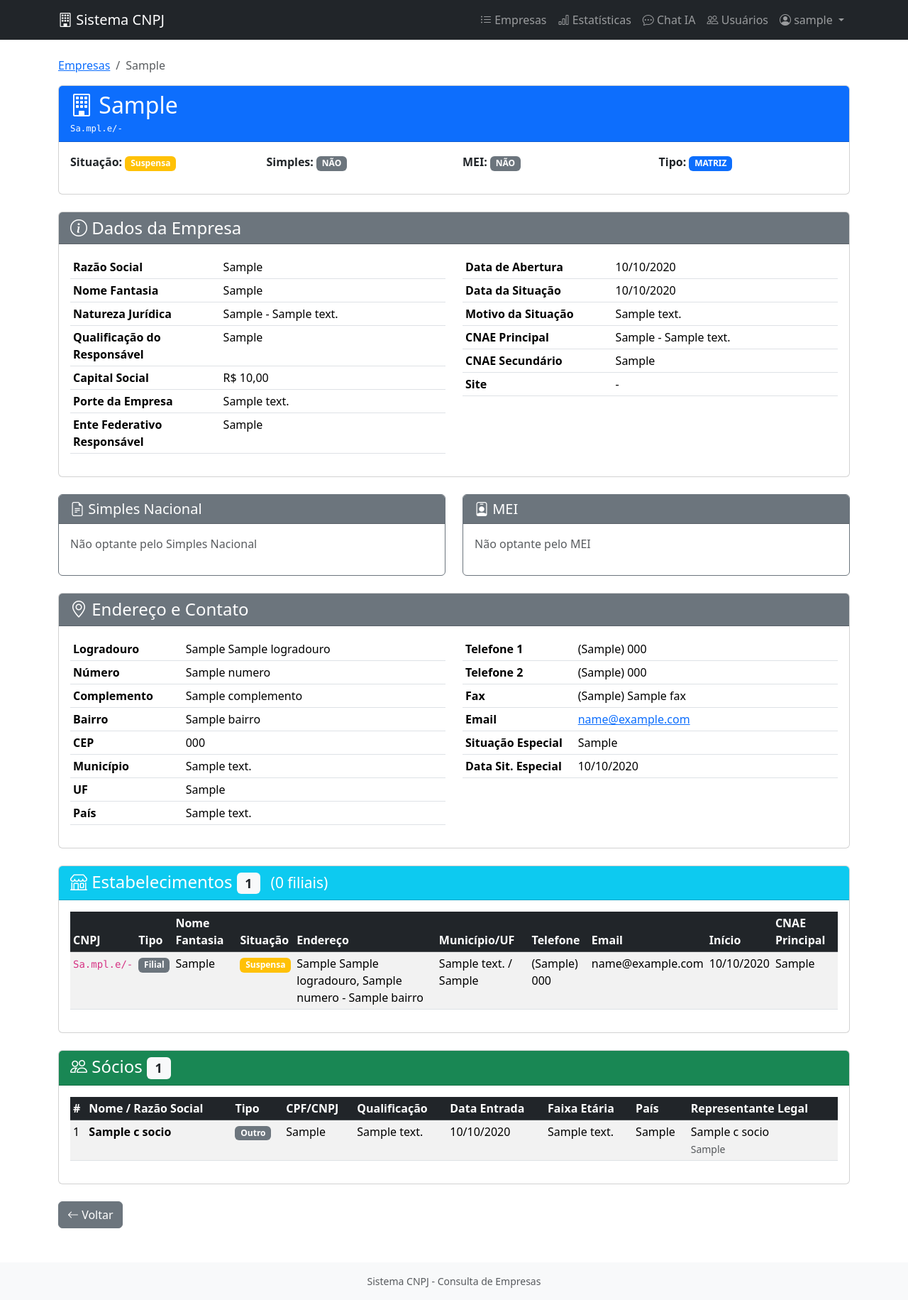
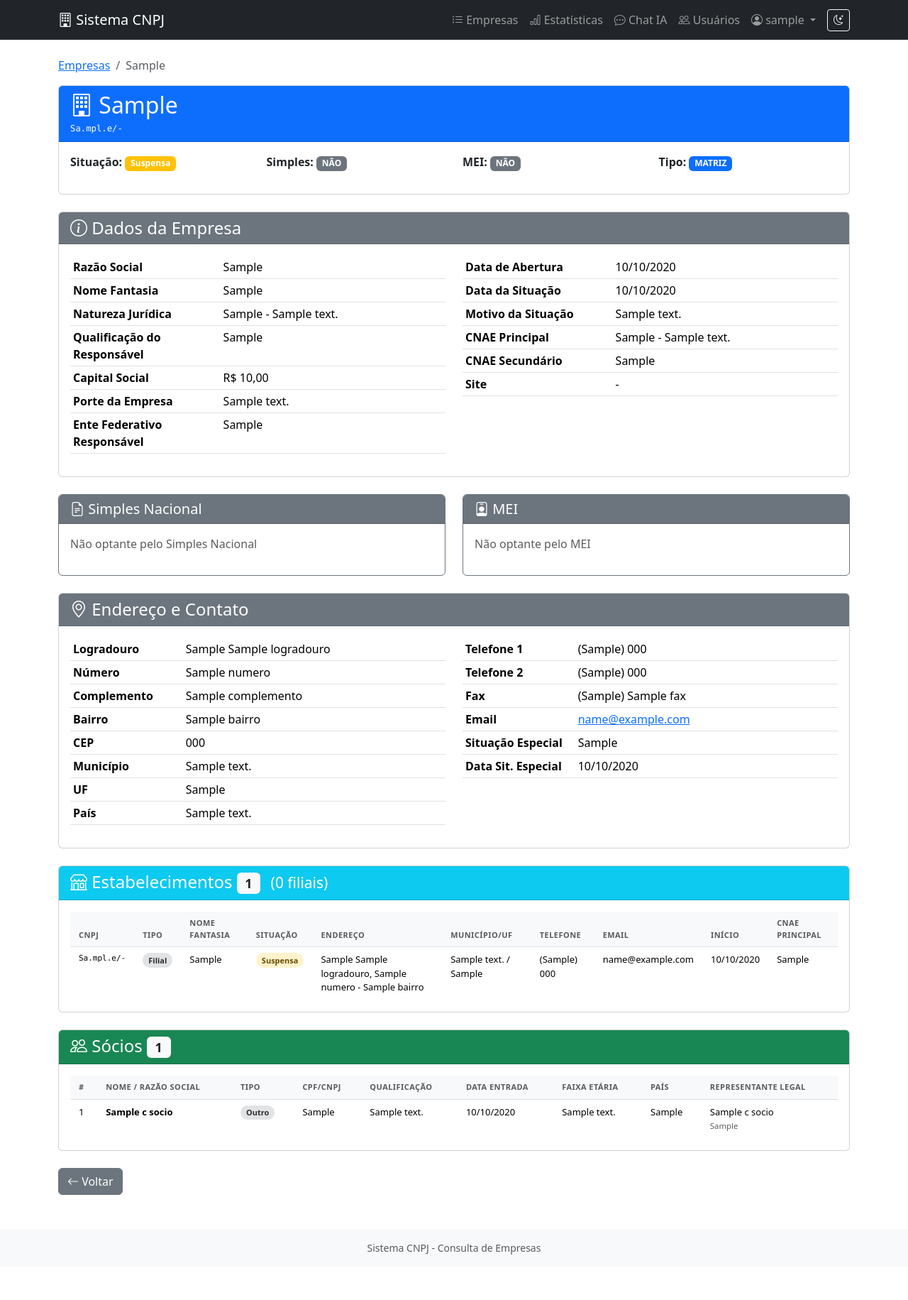
Before and after one commit to antoniorosasse/cnpj_interface, a Django app: a page that uses core/templates/core/base.html in a window 1280 px wide. Shown: the whole page at 71% size. After the commit the page ends 1767 px from the top, so only its background shows below. Run offline with Django 5.2, Linux system fonts and the light colour scheme; a user stored in the database is signed in; tables that the repository leaves empty hold one stand-in row (values such as "Sample post"); a database or web service that is not in the repository returns one stand-in record (values such as "Sample title"); some libraries are stand-ins or nearby versions.

Commit message:
fix(chat): cores por variavel Bootstrap (tema escuro legivel)
- chat.html: o <style> inline usava cores fixas claras (th #f3f4f6, zebra
  #fafafa, turnos #fff), o que deixava o cabecalho e o texto ilegiveis no
  data-bs-theme=dark; agora tudo usa variaveis --bs-*
- tabela de resultados gerada no JS: class="table sis-tabela" +
  thead.sis-thead + data-label por celula (igual ao detalhe.html) e rotulos
  de coluna sem underscore
- README: secao de front-end documenta a regra de so usar --bs-* nos
  estilos locais de template

```diff
--- a/core/templates/core/base.html
+++ b/core/templates/core/base.html
@@ -5,9 +5,27 @@
 <head>
     <meta charset="UTF-8">
     <meta name="viewport" content="width=device-width, initial-scale=1.0">
+    <meta name="theme-color" content="#212529">
     <title>{% block title %}Sistema CNPJ{% endblock %}</title>
+    <script>
+    /* Tema claro/escuro: aplica ANTES do CSS carregar para nao piscar.
+       Chave unica do sistema: 'sistema-tema' (menu_interface usa 'menu-theme'
+       e sera unificado nela na Fase 3).
+       data-theme = nossos estilos; data-bs-theme = componentes Bootstrap 5.3. */
+    (function () {
+        /* ?tema=dark|light forca o tema (usado em teste/print); senao vale o localStorage */
+        var q = new URLSearchParams(window.location.search).get('tema');
+        var t = (q === 'dark' || q === 'light') ? q : localStorage.getItem('sistema-tema');
+        if (t !== 'dark' && t !== 'light') {
+            t = window.matchMedia('(prefers-color-scheme: dark)').matches ? 'dark' : 'light';
+        }
+        document.documentElement.setAttribute('data-theme', t);
+        document.documentElement.setAttribute('data-bs-theme', t);
+    })();
+    </script>
     <link href="https://cdn.jsdelivr.net/npm/bootstrap@5.3.2/dist/css/bootstrap.min.css" rel="stylesheet">
     <link rel="stylesheet" href="https://cdn.jsdelivr.net/npm/bootstrap-icons@1.11.3/font/bootstrap-icons.min.css">
+    <link rel="stylesheet" href="{% static 'css/sistema.css' %}?v=1">
     <style>
         .text-uppercase {
             text-transform: uppercase;
@@ -85,6 +103,9 @@
                     {% endif %}
                 </ul>
             </div>
+            <button type="button" id="btn-tema" class="btn btn-sm btn-outline-light ms-2" aria-label="Alternar tema claro/escuro">
+                <i class="bi bi-moon-stars" id="icone-tema"></i>
+            </button>
         </div>
     </nav>
 
@@ -102,13 +123,33 @@
         {% endblock %}
     </div>
 
-    <footer class="mt-5 py-3 bg-light">
-        <div class="container text-center text-muted small">
+    <footer class="mt-5 py-3 bg-body-tertiary">
+        <div class="container text-center text-body-secondary small">
             <p class="mb-0">Sistema CNPJ - Consulta de Empresas</p>
         </div>
     </footer>
 
     <script src="https://cdn.jsdelivr.net/npm/bootstrap@5.3.2/dist/js/bootstrap.bundle.min.js"></script>
+    <script>
+    /* Botao de tema (aplica junto com data-bs-theme para o Bootstrap escurecer sozinho) */
+    (function () {
+        var html = document.documentElement;
+        var btn = document.getElementById('btn-tema');
+        var icone = document.getElementById('icone-tema');
+        if (!btn) { return; }
+        function pinta(t) {
+            html.setAttribute('data-theme', t);
+            html.setAttribute('data-bs-theme', t);
+            if (icone) { icone.className = t === 'dark' ? 'bi bi-sun' : 'bi bi-moon-stars'; }
+        }
+        pinta(html.getAttribute('data-theme') === 'dark' ? 'dark' : 'light');
+        btn.addEventListener('click', function () {
+            var novo = html.getAttribute('data-theme') === 'dark' ? 'light' : 'dark';
+            localStorage.setItem('sistema-tema', novo);
+            pinta(novo);
+        });
+    })();
+    </script>
     {% block extra_js %}{% endblock %}
 </body>
 </html>
--- a/core/templates/core/detalhe.html
+++ b/core/templates/core/detalhe.html
@@ -312,8 +312,8 @@
             <div class="card-body">
                 {% if estabelecimentos %}
                 <div class="table-responsive">
-                    <table class="table table-striped table-hover table-sm">
-                        <thead class="table-dark">
+                    <table class="table table-hover sis-tabela tabela-cards">
+                        <thead class="sis-thead">
                             <tr>
                                 <th>CNPJ</th>
                                 <th>Tipo</th>
@@ -329,37 +329,37 @@
                         </thead>
                         <tbody>
                             {% for est in estabelecimentos %}
-                            <tr {% if est.cd_matriz_filial == 1 %}class="table-primary"{% endif %}>
-                                <td><code>{{ est.cnpj_completo|slice:"0:2" }}.{{ est.cnpj_completo|slice:"2:5" }}.{{ est.cnpj_completo|slice:"5:8" }}/{{ est.cnpj_completo|slice:"8:12" }}-{{ est.cnpj_completo|slice:"12:14" }}</code></td>
-                                <td>
+                            <tr{% if est.cd_matriz_filial == 1 %} class="sis-linha-matriz"{% endif %}>
+                                <td class="sis-cnpj" data-label="CNPJ">{{ est.cnpj_completo|slice:"0:2" }}.{{ est.cnpj_completo|slice:"2:5" }}.{{ est.cnpj_completo|slice:"5:8" }}/{{ est.cnpj_completo|slice:"8:12" }}-{{ est.cnpj_completo|slice:"12:14" }}</td>
+                                <td data-label="Tipo">
                                     {% if est.tipo == 'MATRIZ' %}
-                                        <span class="badge bg-primary">Matriz</span>
+                                        <span class="badge sis-pill bg-primary-subtle text-primary-emphasis">Matriz</span>
                                     {% else %}
-                                        <span class="badge bg-secondary">Filial</span>
+                                        <span class="badge sis-pill bg-secondary-subtle text-secondary-emphasis">Filial</span>
                                     {% endif %}
                                 </td>
-                                <td>{{ est.nm_fantasia|default:"-"|truncatechars:30 }}</td>
-                                <td>
-                                    {% if est.situacao_descricao == 'ATIVA' %}<span class="badge bg-success">Ativa</span>
-                                    {% elif est.situacao_descricao == 'INAPTA' %}<span class="badge bg-danger">Inapta</span>
-                                    {% elif est.situacao_descricao == 'SUSPENSA' %}<span class="badge bg-warning">Suspensa</span>
-                                    {% elif est.situacao_descricao == 'BAIXADA' %}<span class="badge bg-secondary">Baixada</span>
-                                    {% else %}<span class="badge bg-dark">{{ est.situacao_descricao }}</span>{% endif %}
+                                <td data-label="Fantasia">{{ est.nm_fantasia|default:"-"|truncatechars:30 }}</td>
+                                <td data-label="Situação">
+                                    {% if est.situacao_descricao == 'ATIVA' %}<span class="badge sis-pill bg-success-subtle text-success-emphasis">Ativa</span>
+                                    {% elif est.situacao_descricao == 'INAPTA' %}<span class="badge sis-pill bg-danger-subtle text-danger-emphasis">Inapta</span>
+                                    {% elif est.situacao_descricao == 'SUSPENSA' %}<span class="badge sis-pill bg-warning-subtle text-warning-emphasis">Suspensa</span>
+                                    {% elif est.situacao_descricao == 'BAIXADA' %}<span class="badge sis-pill bg-secondary-subtle text-secondary-emphasis">Baixada</span>
+                                    {% else %}<span class="badge sis-pill bg-secondary-subtle text-secondary-emphasis">{{ est.situacao_descricao }}</span>{% endif %}
                                 </td>
-                                <td>{{ est.tip_logradouro|default:"" }} {{ est.logradouro|default:"-" }}, {{ est.numero|default:"-" }} - {{ est.bairro|default:"-" }}</td>
-                                <td>
+                                <td data-label="Endereço">{{ est.tip_logradouro|default:"" }} {{ est.logradouro|default:"-" }}, {{ est.numero|default:"-" }} - {{ est.bairro|default:"-" }}</td>
+                                <td data-label="Município/UF">
                                     {% if est.municipio_descricao %}{{ est.municipio_descricao }}{% elif est.nm_cidade_ext %}{{ est.nm_cidade_ext }}{% else %}-{% endif %}{% if est.uf %} / {{ est.uf }}{% endif %}
                                 </td>
-                                <td>
+                                <td class="sis-num" data-label="Telefone">
                                     {% if est.ddd_1 and est.tel_1 %}
                                         ({{ est.ddd_1 }}) {{ est.tel_1 }}
                                     {% else %}
                                         -
                                     {% endif %}
                                 </td>
-                                <td>{{ est.email|default:"-"|truncatechars:25 }}</td>
-                                <td>{{ est.data_abertura|date:"d/m/Y"|default:"-" }}</td>
-                                <td>{{ est.cnae_principal|default:"-" }}</td>
+                                <td data-label="Email"><span class="d-inline-block text-truncate align-bottom" style="max-width: 11rem" title="{{ est.email|default:"-" }}">{{ est.email|default:"-"|truncatechars:25 }}</span></td>
+                                <td class="sis-num" data-label="Início">{{ est.data_abertura|date:"d/m/Y"|default:"-" }}</td>
+                                <td data-label="CNAE">{{ est.cnae_principal|default:"-" }}</td>
                             </tr>
                             {% endfor %}
                         </tbody>
@@ -384,8 +384,8 @@
             <div class="card-body">
                 {% if socios %}
                 <div class="table-responsive">
-                    <table class="table table-striped table-hover table-sm">
-                        <thead class="table-dark">
+                    <table class="table table-hover sis-tabela tabela-cards">
+                        <thead class="sis-thead">
                             <tr>
                                 <th>#</th>
                                 <th>Nome / Razão Social</th>
@@ -401,24 +401,24 @@
                         <tbody>
                             {% for socio in socios %}
                             <tr>
-                                <td>{{ forloop.counter }}</td>
-                                <td><strong>{{ socio.nome }}</strong></td>
-                                <td>
-                                    {% if socio.id_tipo_socio == 1 %}<span class="badge bg-success">PJ</span>
-                                    {% elif socio.id_tipo_socio == 2 %}<span class="badge bg-primary">PF</span>
-                                    {% elif socio.id_tipo_socio == 3 %}<span class="badge bg-warning">Estrangeiro</span>
-                                    {% else %}<span class="badge bg-secondary">Outro</span>{% endif %}
+                                <td data-label="#">{{ forloop.counter }}</td>
+                                <td data-label="Nome"><strong>{{ socio.nome }}</strong></td>
+                                <td data-label="Tipo">
+                                    {% if socio.id_tipo_socio == 1 %}<span class="badge sis-pill bg-success-subtle text-success-emphasis">PJ</span>
+                                    {% elif socio.id_tipo_socio == 2 %}<span class="badge sis-pill bg-primary-subtle text-primary-emphasis">PF</span>
+                                    {% elif socio.id_tipo_socio == 3 %}<span class="badge sis-pill bg-warning-subtle text-warning-emphasis">Estrangeiro</span>
+                                    {% else %}<span class="badge sis-pill bg-secondary-subtle text-secondary-emphasis">Outro</span>{% endif %}
                                 </td>
-                                <td>{{ socio.cnpj_cpf|default:"-" }}</td>
-                                <td>{{ socio.qualificacao_descricao|default:"-" }}</td>
-                                <td>{{ socio.data_entrada|date:"d/m/Y"|default:"-" }}</td>
-                                <td>{{ socio.faixa_etaria_descricao|default:"-" }}</td>
-                                <td>{{ socio.pais_socio|default:"Brasil" }}</td>
-                                <td>
+                                <td class="sis-num" data-label="CPF/CNPJ">{{ socio.cnpj_cpf|default:"-" }}</td>
+                                <td data-label="Qualificação">{{ socio.qualificacao_descricao|default:"-" }}</td>
+                                <td class="sis-num" data-label="Entrada">{{ socio.data_entrada|date:"d/m/Y"|default:"-" }}</td>
+                                <td data-label="Faixa Etária">{{ socio.faixa_etaria_descricao|default:"-" }}</td>
+                                <td data-label="País">{{ socio.pais_socio|default:"Brasil" }}</td>
+                                <td data-label="Representante">
                                     {% if socio.nome_representante %}
                                         {{ socio.nome_representante }}
                                         {% if socio.qualificacao_representante %}
-                                            <br><small class="text-muted">{{ socio.qualificacao_representante }}</small>
+                                            <br><small class="text-body-secondary">{{ socio.qualificacao_representante }}</small>
                                         {% endif %}
                                     {% else %}
                                         -
--- /dev/null
+++ b/static/css/sistema.css
@@ -0,0 +1,124 @@
+/* ============================================================
+   sistema.css - linguagem visual comum aos modulos do sistema
+   Traduz para Bootstrap 5.3 a mesma estetica do spike Tailwind:
+   tabela densa, cabecalho discreto, pills suaves e numeros alinhados.
+   O tema (claro/escuro) vem de data-bs-theme - nao ha CSS por tema aqui.
+   ============================================================ */
+
+:root {
+    --sis-fs-xs: .6875rem;          /* 11px: cabecalho de tabela, pills */
+    --sis-fs-sm: .8125rem;          /* 13px: corpo de tabela densa */
+    --sis-tracking: .04em;
+}
+
+/* ---------- tabela ---------- */
+.table.sis-tabela {
+    font-size: var(--sis-fs-sm);
+    margin-bottom: 0;
+}
+
+/* cabecalho: 11px em caixa alta, discreto (substitui o table-dark) */
+.table.sis-tabela > thead.sis-thead > tr > th {
+    font-size: var(--sis-fs-xs);
+    text-transform: uppercase;
+    letter-spacing: var(--sis-tracking);
+    font-weight: 600;
+    color: var(--bs-secondary-color);
+    background-color: var(--bs-tertiary-bg);
+    border-bottom: 1px solid var(--bs-border-color);
+    padding: .5rem .75rem;
+}
+
+.table.sis-tabela > tbody > tr > td {
+    padding: .5rem .75rem;
+    border-bottom: 1px solid var(--bs-border-color-translucent);
+    vertical-align: top;
+}
+
+/* so as colunas de texto longo quebram em qualquer ponto */
+.table.sis-tabela > tbody > tr > td[data-label="Endereço"],
+.table.sis-tabela > tbody > tr > td[data-label="CNAE"] {
+    overflow-wrap: anywhere;
+}
+
+/* valores longos (CNAE secundario, endereco) quebram em vez de vazar */
+.card-body dd { overflow-wrap: anywhere; }
+.card-body .col-md-6 > .table.table-sm > tbody > tr > td { overflow-wrap: anywhere; }
+
+.table.sis-tabela > tbody > tr:last-child > td {
+    border-bottom: 0;
+}
+
+/* linha da matriz: tinta suave no lugar do table-primary */
+.table.sis-tabela > tbody > tr.sis-linha-matriz {
+    --bs-table-bg: var(--bs-primary-bg-subtle);
+    --bs-table-color: var(--bs-body-color);
+}
+
+/* numeros alinhados (telefone, data) e CNPJ em monoespaco */
+.sis-num { font-variant-numeric: tabular-nums; }
+
+.sis-cnpj {
+    font-family: var(--bs-font-monospace);
+    font-size: var(--sis-fs-xs);
+    white-space: nowrap;
+}
+
+/* pills suaves: usa as cores subtle que o Bootstrap 5.3 ja tem nos 2 temas */
+.sis-pill {
+    font-size: var(--sis-fs-xs);
+    font-weight: 600;
+    padding: .15rem .5rem;
+    border-radius: 50rem;
+    line-height: 1.4;
+}
+
+/* ---------- mobile: a tabela vira cartoes (sem duplicar markup) ---------- */
+@media (max-width: 767.98px) {
+    .tabela-cards > thead { display: none; }
+
+    .tabela-cards,
+    .tabela-cards > tbody,
+    .tabela-cards > tbody > tr,
+    .tabela-cards > tbody > tr > td {
+        display: block;
+        width: 100%;
+    }
+
+    .tabela-cards > tbody > tr {
+        border: 1px solid var(--bs-border-color);
+        border-radius: .75rem;
+        margin-bottom: .75rem;
+        padding: .5rem .75rem;
+        background-color: var(--bs-body-bg);
+    }
+
+    .tabela-cards > tbody > tr.sis-linha-matriz {
+        border-color: var(--bs-primary-border-subtle);
+        background-color: var(--bs-primary-bg-subtle);
+    }
+
+    .tabela-cards > tbody > tr > td {
+        border: 0;
+        padding: .25rem 0;
+        display: flex;
+        gap: .75rem;
+        justify-content: space-between;
+        align-items: baseline;
+        text-align: right;
+    }
+
+    /* rotulo do campo, vindo do atributo data-label de cada td */
+    .tabela-cards > tbody > tr > td[data-label]::before {
+        content: attr(data-label);
+        flex: 0 0 40%;
+        text-align: left;
+        font-size: var(--sis-fs-xs);
+        font-weight: 600;
+        text-transform: uppercase;
+        letter-spacing: var(--sis-tracking);
+        color: var(--bs-secondary-color);
+    }
+
+    .tabela-cards > tbody > tr > td:empty { display: none; }
+}
```
Also changed, not shown: chat/templates/chat/chat.html (+52 -51 lines), README.md.
